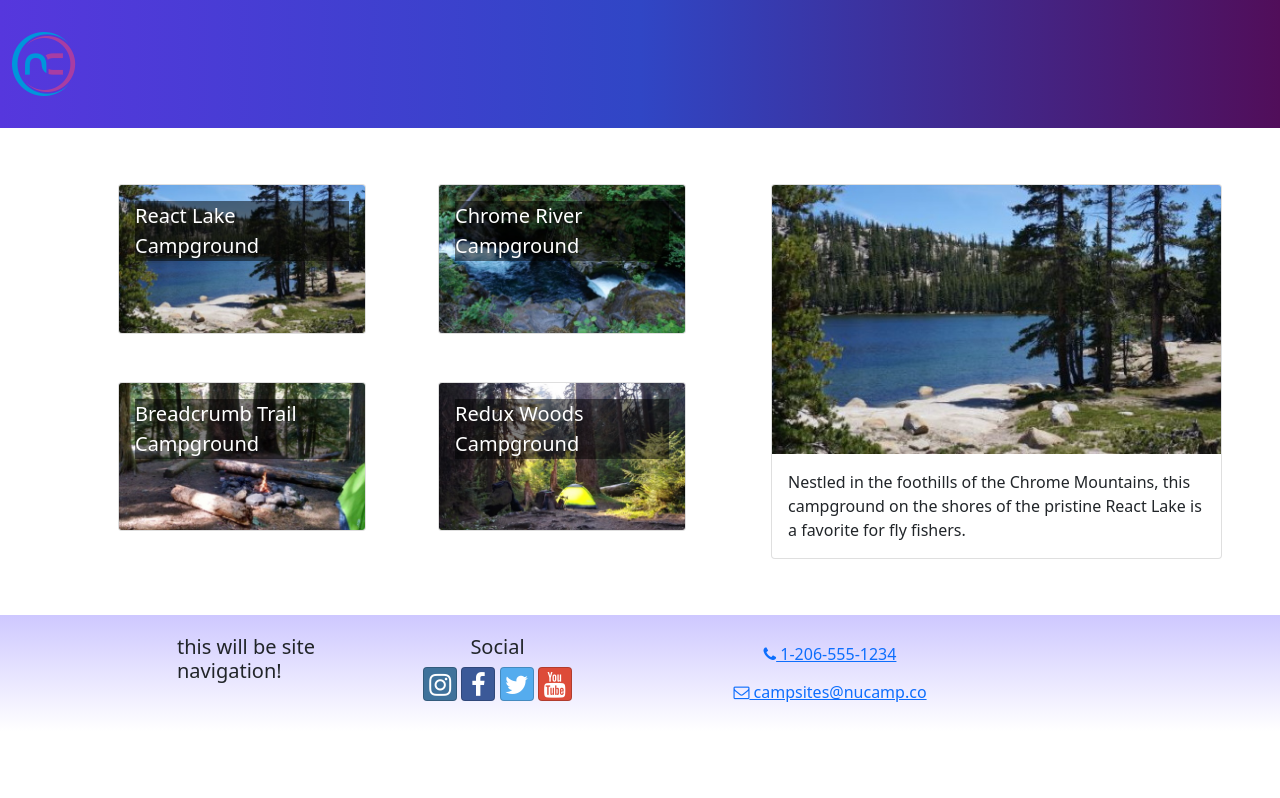
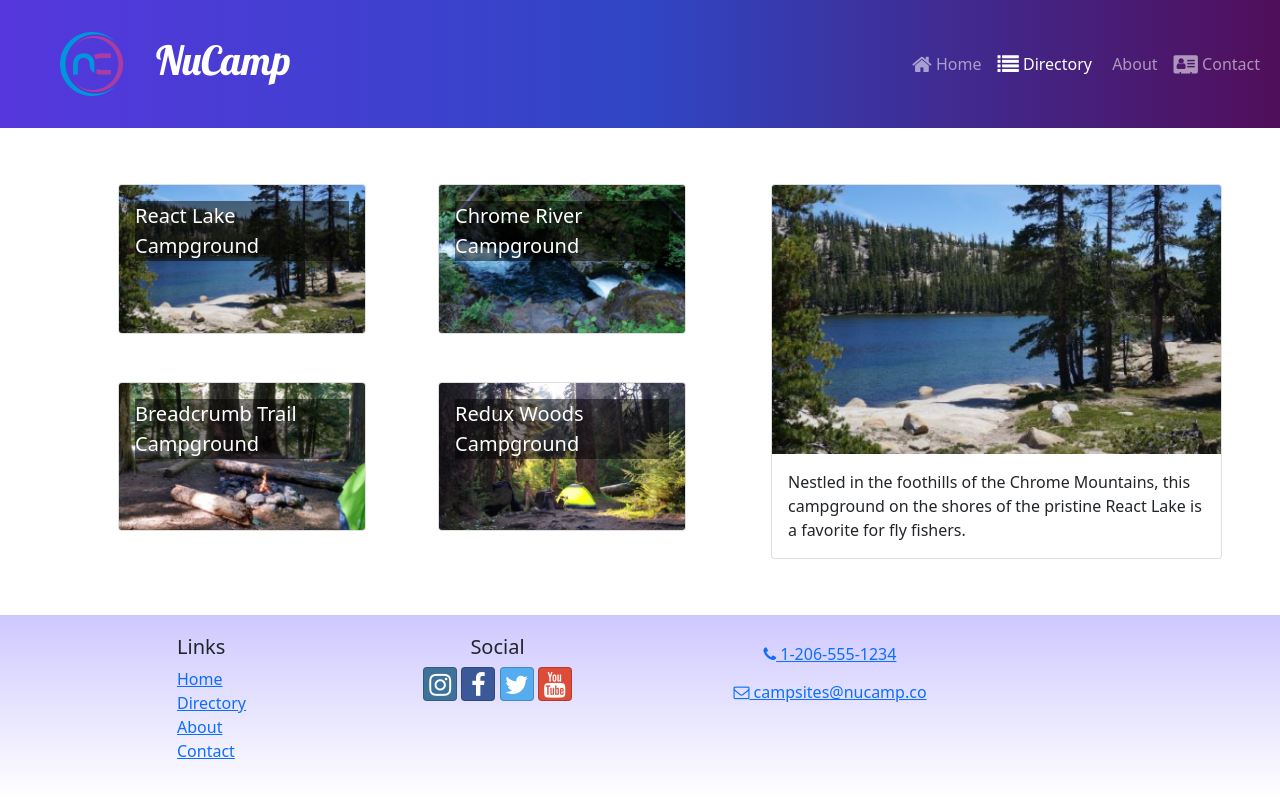
Before and after one commit to jamesperrin/nucampsite-react, a React (Create React App) app: page /directory in a window 1280 px wide. Built offline with nearby package versions, Linux system fonts and the light colour scheme.

Commit message:
Complete Exercise Header and Footer

```diff
--- a/src/components/Footer.js
+++ b/src/components/Footer.js
@@ -1,55 +1,70 @@
+import { Link } from 'react-router-dom';
 import { Container, Row, Col } from 'reactstrap';
 
 const Footer = () => {
   return (
-    <footer className="site-footer">
+    <footer className='site-footer'>
       <Container>
         <Row>
-          <Col xs={{ size: 4, offset: 1 }} sm="2">
-            <h5>this will be site navigation!</h5>
+          <Col xs={{ size: 4, offset: 1 }} sm='2'>
+            <h5>Links</h5>
+            <ul className='list-unstyled'>
+              <li>
+                <Link to='/' title=''>Home</Link>
+              </li>
+              <li>
+                <Link to='/directory' title='Directory'>Directory</Link>
+              </li>
+              <li>
+                <Link to='About' title='About'>About</Link>
+              </li>
+              <li>
+                <Link to='Contact' title='Contact'>Contact</Link>
+              </li>
+            </ul>
           </Col>
-          <Col xs="6" sm="3" className="text-center">
+          <Col xs='6' sm='3' className='text-center'>
             <h5>Social</h5>
             <a
-              className="btn btn-social-icon btn-instagram"
-              href="http://instagram.com/"
-              title="Instagram.com">
-              <i className="fa fa-instagram" />
+              className='btn btn-social-icon btn-instagram'
+              href='http://instagram.com/'
+              title='Instagram.com'>
+              <i className='fa fa-instagram' />
             </a>{' '}
             <a
-              className="btn btn-social-icon btn-facebook"
-              href="http://www.facebook.com/"
-              title="Facebook.com">
-              <i className="fa fa-facebook" />
+              className='btn btn-social-icon btn-facebook'
+              href='http://www.facebook.com/'
+              title='Facebook.com'>
+              <i className='fa fa-facebook' />
             </a>{' '}
             <a
-              className="btn btn-social-icon btn-twitter"
-              href="http://twitter.com/"
-              title="Twitter.com">
-              <i className="fa fa-twitter" />
+              className='btn btn-social-icon btn-twitter'
+              href='http://twitter.com/'
+              title='Twitter.com'>
+              <i className='fa fa-twitter' />
             </a>{' '}
             <a
-              className="btn btn-social-icon btn-google"
-              href="http://youtube.com/"
-              title="YouTube.com">
-              <i className="fa fa-youtube" />
+              className='btn btn-social-icon btn-google'
+              href='http://youtube.com/'
+              title='YouTube.com'>
+              <i className='fa fa-youtube' />
             </a>
           </Col>
-          <Col sm="4" className="text-center">
+          <Col sm='4' className='text-center'>
             <a
-              role="button"
-              className="btn btn-link"
-              href="tel:+12065551234"
-              title="tel 1-206-555-1234">
-              <i className="fa fa-phone" /> 1-206-555-1234
+              role='button'
+              className='btn btn-link'
+              href='tel:+12065551234'
+              title='tel 1-206-555-1234'>
+              <i className='fa fa-phone' /> 1-206-555-1234
             </a>
             <br />
             <a
-              role="button"
-              className="btn btn-link"
-              href="mailto:notreal@notreal.co"
-              title="email campsites@nucamp.co">
-              <i className="fa fa-envelope-o" /> campsites@nucamp.co
+              role='button'
+              className='btn btn-link'
+              href='mailto:notreal@notreal.co'
+              title='email campsites@nucamp.co'>
+              <i className='fa fa-envelope-o' /> campsites@nucamp.co
             </a>
           </Col>
         </Row>
--- a/src/components/Header.js
+++ b/src/components/Header.js
@@ -1,12 +1,45 @@
-import { Navbar, NavbarBrand } from 'reactstrap';
+import { useState } from 'react';
+import { NavLink } from 'react-router-dom';
+import { Navbar, NavbarBrand, Collapse, NavbarToggler, Nav, NavItem } from 'reactstrap';
 import NucampLogo from '../app/assets/img/logo.png';
 
 const Header = () => {
+  const [menuOpen, setMenuOpen] = useState(false);
+
   return (
-    <Navbar dark color="primary" sticky="top" expand="md">
-      <NavbarBrand href="/">
-        <img src={NucampLogo} alt="nucamp logo" />
+    <Navbar dark color='primary' sticky='top' expand='md'>
+      <NavbarBrand className='ms-5' href='/' title='Home'>
+        <img src={NucampLogo} alt='nucamp logo' className='float-start' />
+        <h1 className='mt-1'>NuCamp</h1>
       </NavbarBrand>
+      <NavbarToggler onClick={() => setMenuOpen(!menuOpen)} />
+      <Collapse isOpen={menuOpen} navbar>
+        <Nav className='ms-auto' navbar>
+          <NavItem>
+            <NavLink className='nav-link' to='/' title='Home'>
+              <i className='fa fa-home fa-lg' /> Home
+            </NavLink>
+          </NavItem>
+
+          <NavItem>
+            <NavLink className='nav-link' to='/directory' title='Directory'>
+              <i className='fa fa-list fa-lg' /> Directory
+            </NavLink>
+          </NavItem>
+
+          <NavItem>
+            <NavLink className='nav-link' to='/about' title='About'>
+              <i className='fa fa-ingo fa-lg' /> About
+            </NavLink>
+          </NavItem>
+
+          <NavItem>
+            <NavLink className='nav-link' to='/contact' title='Contact'>
+              <i className='fa fa-address-card fa-lg' /> Contact
+            </NavLink>
+          </NavItem>
+        </Nav>
+      </Collapse>
     </Navbar>
   );
 };
--- a/src/features/campsites/CampsiteCard.js
+++ b/src/features/campsites/CampsiteCard.js
@@ -5,7 +5,7 @@ const CampsiteCare = ({ campsite }) => {
 
   return (
     <Card>
-      <CardImg width="100%" src={image} alt={name} />
+      <CardImg width='100%' src={image} alt={name} />
       <CardImgOverlay>
         <CardTitle>{name}</CardTitle>
       </CardImgOverlay>
--- a/src/features/campsites/CampsiteDetail.js
+++ b/src/features/campsites/CampsiteDetail.js
@@ -4,7 +4,7 @@ const CampsiteDetail = ({ campsite }) => {
   const { image, name, description } = campsite;
 
   return (
-    <Col md="12" className="m-4">
+    <Col md='12' className='m-4'>
       <Card>
         <CardImg top src={image} alt={name} />
         <CardBody>
--- a/src/features/campsites/CampsitesList.js
+++ b/src/features/campsites/CampsitesList.js
@@ -6,10 +6,10 @@ const CampsitesList = ({ setCampsiteId }) => {
   const campsites = selectAllCampsites();
 
   return (
-    <Row className="ms-auto">
+    <Row className='ms-auto'>
       {campsites.map((campsite) => {
         return (
-          <Col md="5" className="m-4" key={campsite.id} onClick={() => setCampsiteId(campsite.id)}>
+          <Col md='5' className='m-4' key={campsite.id} onClick={() => setCampsiteId(campsite.id)}>
             <CampsiteCard campsite={campsite} />
           </Col>
         );
```
Also changed, not shown: src/App.js (+4 -4 lines), .prettierrc.json.
